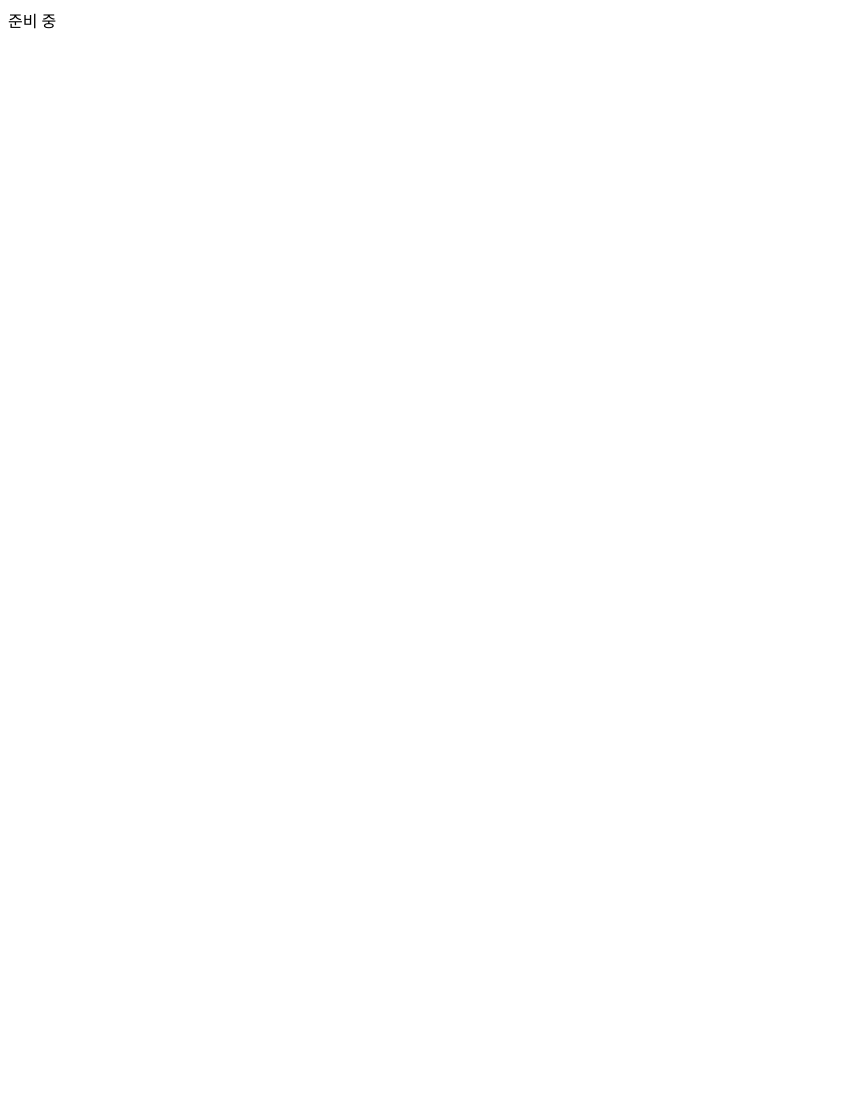
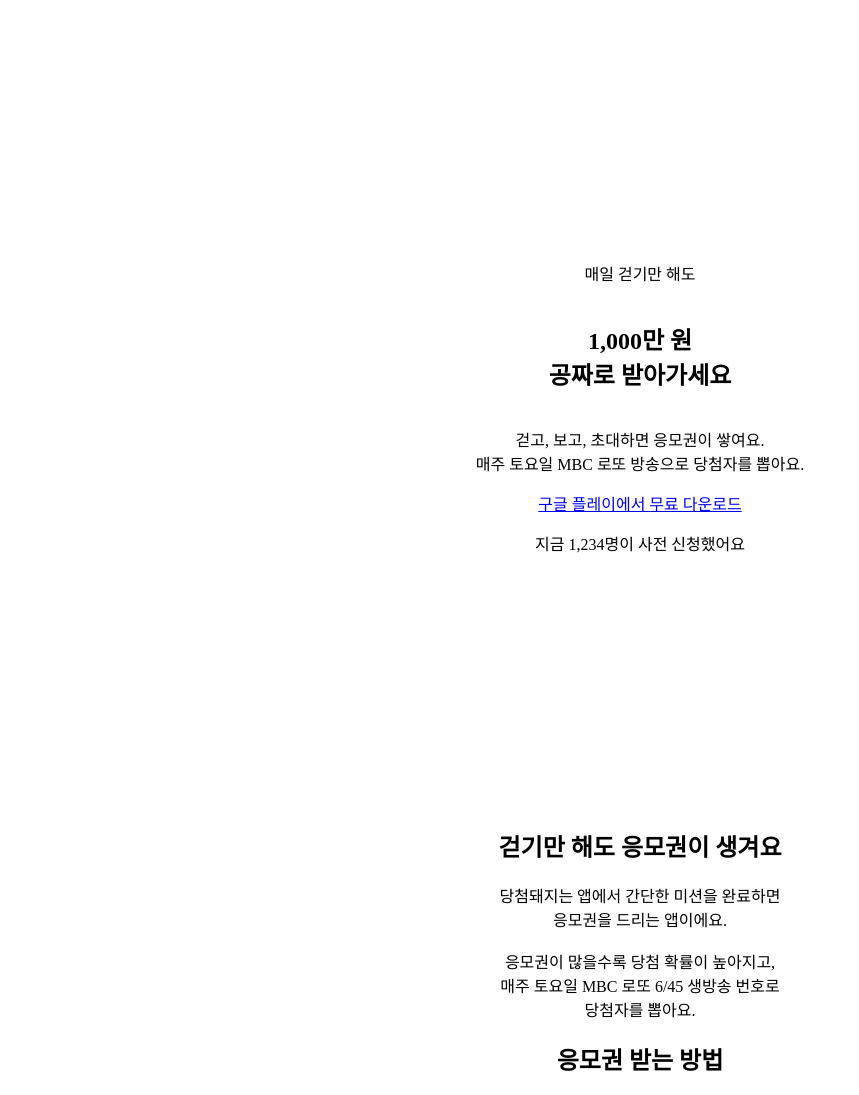
Before and after one commit to Live-In-Faith-and-Trust/lucky-piggy-web, a Next.js app: page / in a window 1280 px wide. Shown: the top 1095 px of the page, without its empty margins (0-859 px from the left). Before the commit the page ends 808 px from the top, so only its background shows below. Built offline with nearby package versions, Linux system fonts and the light colour scheme.

Commit message:
feat: 메인 랜딩페이지 섹션 조합 완성

```diff
--- a/src/app/page.tsx
+++ b/src/app/page.tsx
@@ -1,3 +1,19 @@
+import Hero from '@/components/Hero';
+import ServiceIntro from '@/components/ServiceIntro';
+import MissionList from '@/components/MissionList';
+import PrizeTable from '@/components/PrizeTable';
+import PreSignup from '@/components/PreSignup';
+import Footer from '@/components/Footer';
+
 export default function Home() {
-  return <main>준비 중</main>;
+  return (
+    <main>
+      <Hero />
+      <ServiceIntro />
+      <MissionList />
+      <PrizeTable />
+      <PreSignup />
+      <Footer />
+    </main>
+  );
 }
```
Also changed, not shown: 1 other file (tests, documents, lock files or other folders).
